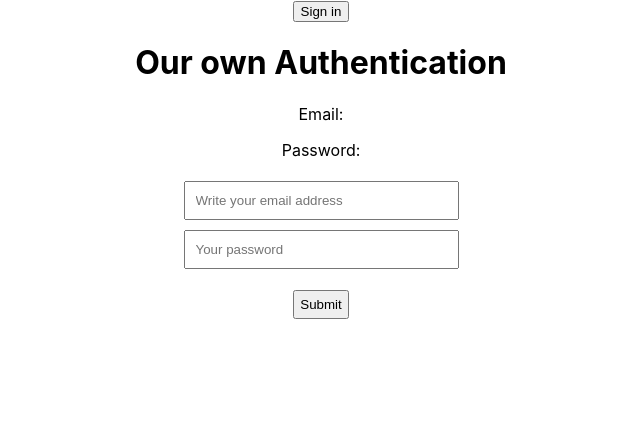
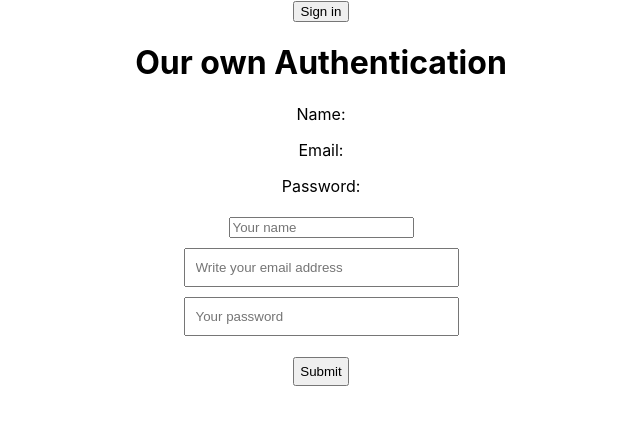
Before and after one commit to mdshahnewaz4767/firebase-authentication, a React (Create React App) app: page / in a window 1280 px wide. Shown: the top 424 px of the page, without its empty margins (319-959 px from the left). Built offline with nearby package versions, Linux system fonts and the light colour scheme.

Commit message:
Update State from Form Field

```diff
--- a/src/App.js
+++ b/src/App.js
@@ -53,7 +53,7 @@ function App() {
     if(event.target.name === 'email'){
       isFormValid = /\S+@\S+\.\S+/.test(event.target.value);
     }
-    else if(event.target.name === 'password'){
+    if(event.target.name === 'password'){
       const isPasswordValid = event.target.value.length > 6;
       const passwordHasNumber = /\d/.test(event.target.value);
       isFormValid = isPasswordValid && passwordHasNumber;
@@ -82,9 +82,12 @@ function App() {
       {/* <button onClick={handleSignIn}>Sign in</button> */}
 
       <h1>Our own Authentication</h1>
+      <p>Name: {user.name}</p>
       <p>Email: {user.email}</p>
       <p>Password: {user.password}</p>
       <form onSubmit={handleSubmit}>
+        <input type="text" name="name" onBlur={handleBlur} placeholder="Your name"/>
+        <br/>
         <input type="email" name="email" onBlur={handleBlur} placeholder="Write your email address" required/>
         <br/>
         <input type="password" name="password" onBlur={handleBlur} placeholder="Your password" required/>
```
